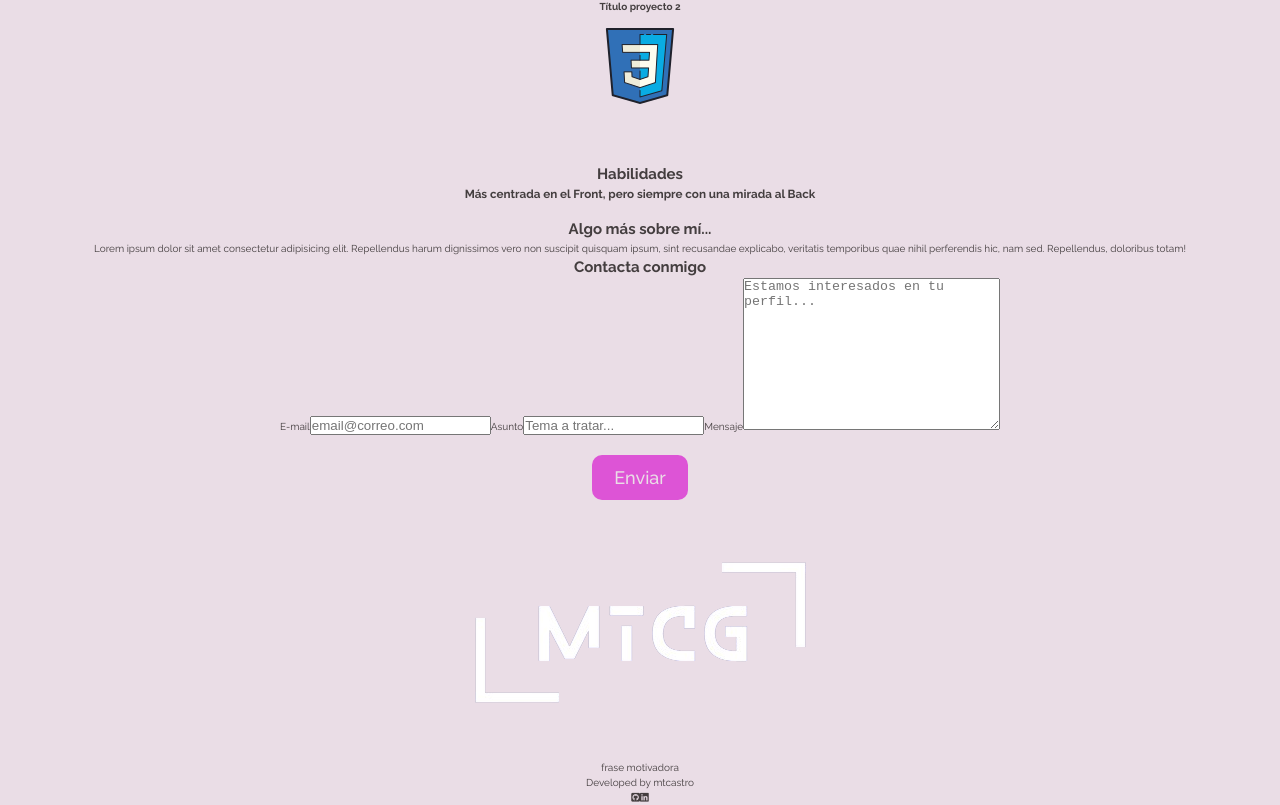
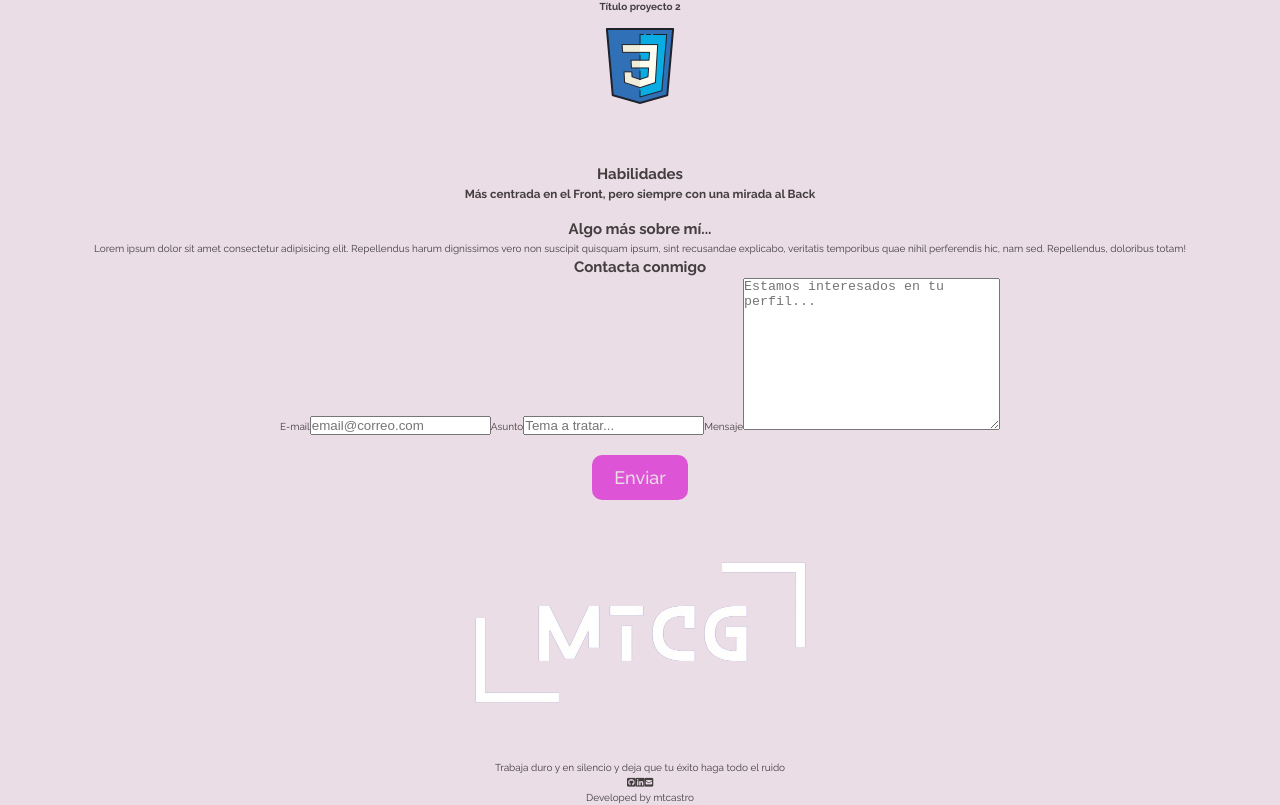
Before and after one commit to mteresacastro/My-Portfolio, a React (Vite) app: page / in a window 1280 px wide. Shown: the part 973-1778 px from the top of the page. Built offline with nearby package versions, Linux system fonts and the light colour scheme.

Commit message:
start footer

```diff
--- a/src/components/App.jsx
+++ b/src/components/App.jsx
@@ -2,6 +2,7 @@ import '../styles/App.scss';
 import { useState } from 'react';
 import Header from './Header';
 import IntroSection from './IntroSection';
+import Footer from './Footer';
 
 function App() {
   const [menuShow, setMenuShow] = useState(false);
@@ -71,15 +72,7 @@ function App() {
           </form>
         </section>
       </main>
-      <footer>
-        <img className="footer__logo" src="../../src/assets/milogo.png" alt="Logo Iniciales MTCG" />
-        <p>frase motivadora</p>
-        <p>Developed by <span>mtcastro</span></p>
-        <div>
-          <a href="https://github.com/mteresacastro" target='_blank' rel="noreferrer"><i className="fa-brands fa-square-github"></i></a>
-          <a href="https://www.linkedin.com/in/mteresacastro" target='_blank' rel="noreferrer"><i className="fa-brands fa-linkedin"></i></a>
-        </div>
-      </footer>
+      <Footer />
     </div >
   );
 }
--- /dev/null
+++ b/src/components/Footer.jsx
@@ -0,0 +1,23 @@
+//import '../styles/App.scss';
+import '../styles/footer.scss';
+
+import milogo from '../../src/assets/miLogo.png'
+
+function Footer() {
+
+    return (
+        <footer className="footer">
+            <img className="footer__logo" src={milogo} alt="Logo Iniciales MTCG" />
+            <p className="footer__phrase">Trabaja duro y en silencio y deja que tu éxito haga todo el ruido</p>
+            <div className="footer__contact">
+                <a href="https://github.com/mteresacastro" target='_blank' rel="noreferrer"><i className="fa-brands fa-square-github"></i></a>
+                <a href="https://www.linkedin.com/in/mteresacastro" target='_blank' rel="noreferrer"><i className="fa-brands fa-linkedin"></i></a>
+                <a href="mailto:m.teresacastrogonzalez@gmail.com" target='_blank' rel="noreferrer"><i className="fa-solid fa-square-envelope"></i></a>
+            </div>
+            <p className='footer__by'>Developed by <span className='footer__by--span'>mtcastro</span></p>
+        </footer>
+    );
+}
+
+
+export default Footer;
--- a/src/components/IntroSection.jsx
+++ b/src/components/IntroSection.jsx
@@ -11,7 +11,7 @@ function IntroSection() {
             <div className="mainIntro__data">
                 <h1 className="mainIntro__data--h1">María Teresa Castro González</h1>
                 <h2 className="mainIntro__data--h2">Front-End Developer</h2>
-                <p className="mainIntro__data--desc">Enamorada del mundo Tech, apasionada por el desarrollo web y la creación de interfaces de usuario atractivas y fáciles de usar. Disfruto con el trabajo en equipo para crear <span className="mainIntro__data--desc-span">soluciones innovadoras</span> y <span className="mainIntro__data--desc-span">efectivas</span> . Actúo de manera consecuente, soy <span className="mainIntro__data--desc-span">incansable</span> y no de dan miedo los retos.</p>
+                <p className="mainIntro__data--desc">Enamorada del mundo Tech, apasionada por el desarrollo web y la creación de interfaces de usuario atractivas y fáciles de usar. Disfruto con el trabajo en equipo para crear <span className="mainIntro__data--desc-span">soluciones innovadoras</span> y <span className="mainIntro__data--desc-span">efectivas</span> . Actúo de manera consecuente, soy <span className="mainIntro__data--desc-span">incansable</span> y no me dan miedo los retos.</p>
                 <a href="../src/assets/CV_Teresa_Castro_G.pdf" download="MTeresaCastro-CV.pdf">
                     <button className="btn">Descargar CV</button>
                 </a>
--- /dev/null
+++ b/src/styles/footer.scss
@@ -0,0 +1,11 @@
+.footer{
+    &__logo{
+    }
+    &__phrase{}
+    &__contact{}
+    &__by{
+        &-span{
+
+        }
+    }
+}
```
